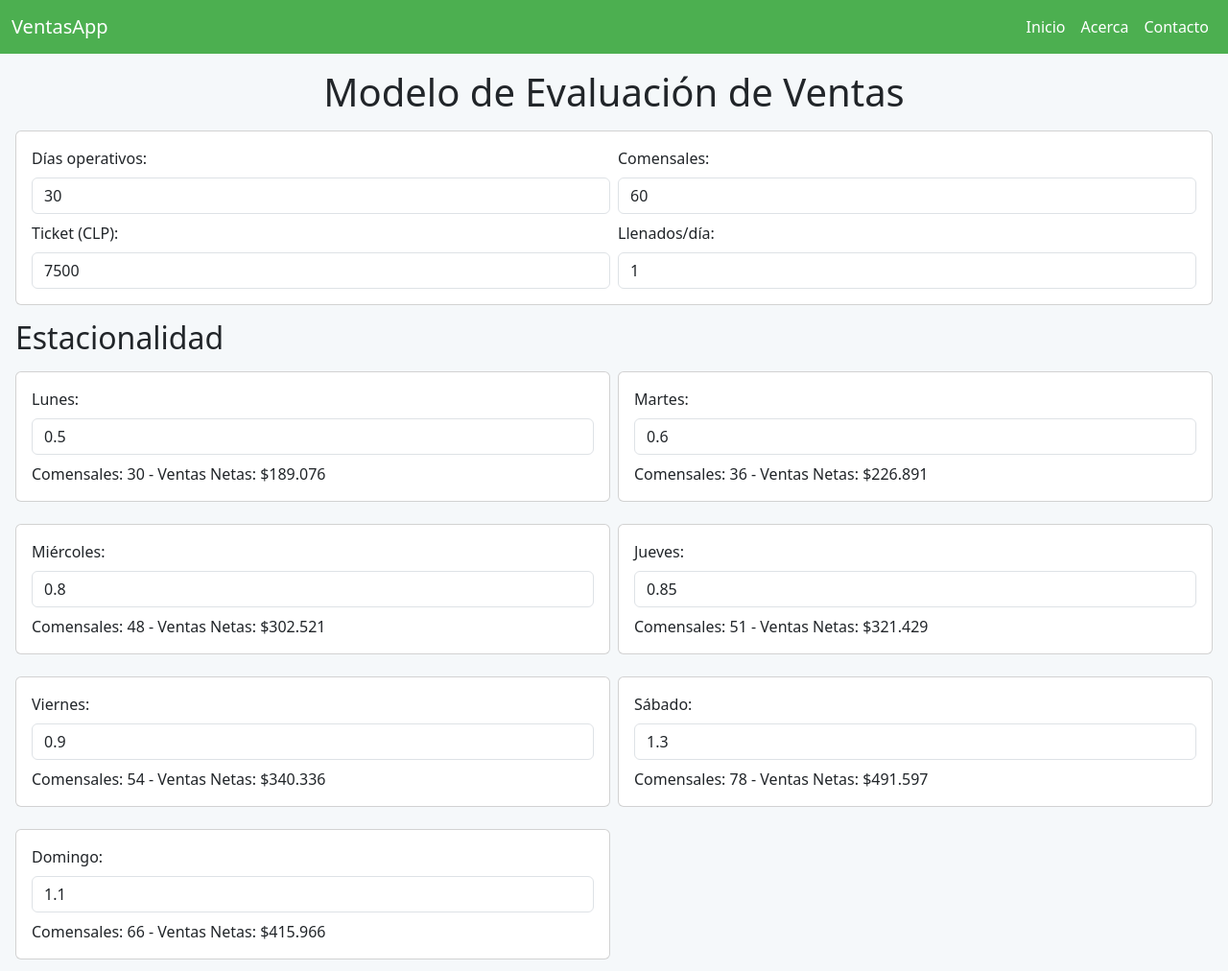
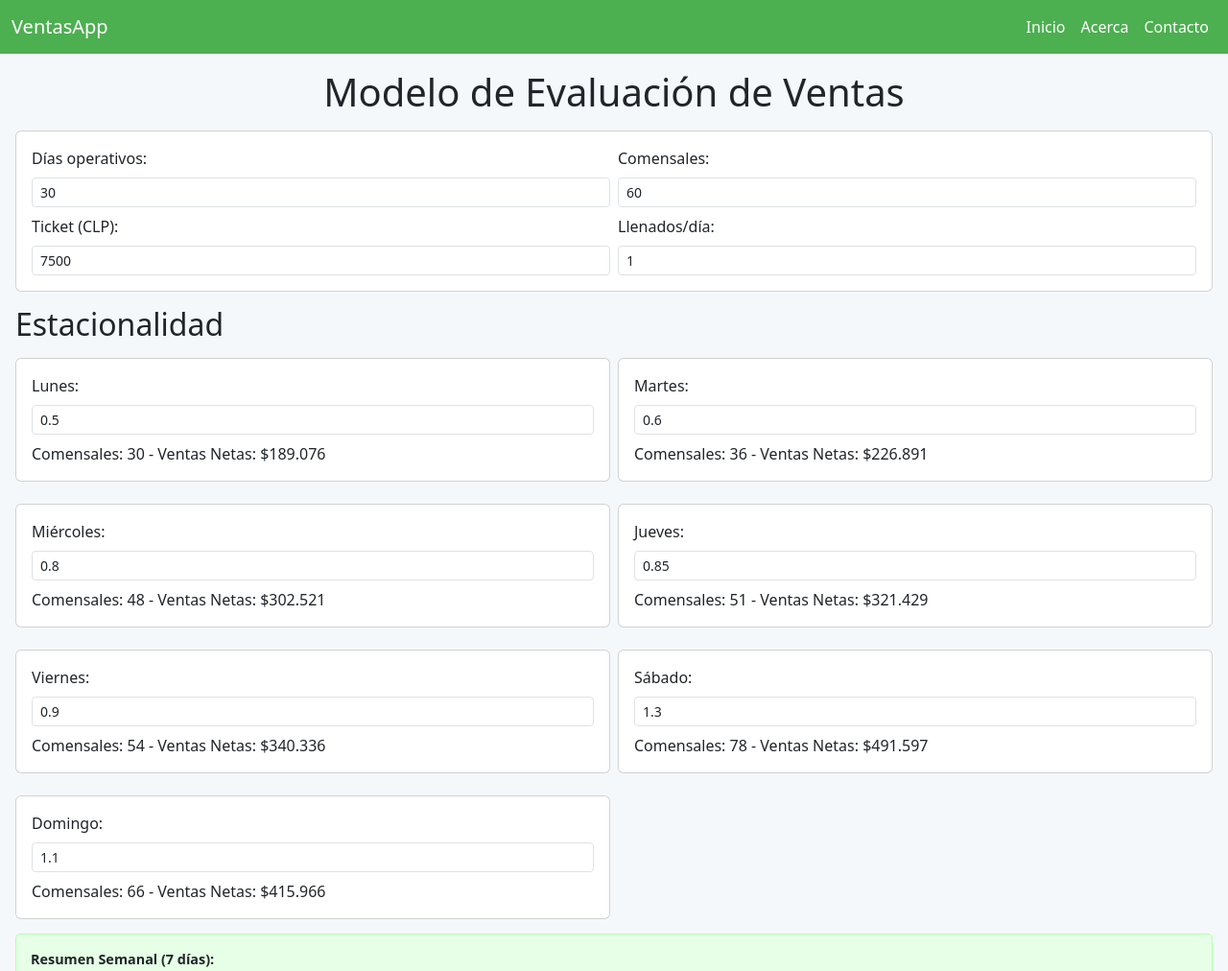
Before and after one commit to mstrubee/Estimacion_Ventas, a plain HTML site: page index.html in a window 1280 px wide. Shown: the top 1012 px of the page at 96% size. Drawn offline with nearby package versions, Linux system fonts and the light colour scheme.

Commit message:
index.html

```diff
--- a/index.html
+++ b/index.html
@@ -49,7 +49,7 @@
         font-size: 0.9rem;
       }
       input.form-control {
-        font-size: 1rem;
+        font-size: 0.9rem;
       }
     }
   </style>
@@ -78,39 +78,39 @@
   <div class="container-fluid px-3">
     <h1 class="text-center mb-3">Modelo de Evaluación de Ventas</h1>
 
-    <!-- Parámetros Base -->
+    <!-- Parámetros Base en dos columnas -->
     <div class="card">
       <div class="card-body">
         <div class="row g-2">
           <div class="col-6">
             <label for="dias" class="form-label">Días operativos:</label>
-            <input type="number" id="dias" value="30" step="any" class="form-control">
+            <input type="number" id="dias" value="30" step="any" class="form-control form-control-sm">
           </div>
           <div class="col-6">
             <label for="comensales" class="form-label">Comensales:</label>
-            <input type="number" id="comensales" value="60" step="any" class="form-control">
+            <input type="number" id="comensales" value="60" step="any" class="form-control form-control-sm">
           </div>
           <div class="col-6">
             <label for="ticket" class="form-label">Ticket (CLP):</label>
-            <input type="number" id="ticket" value="7500" step="any" class="form-control">
+            <input type="number" id="ticket" value="7500" step="any" class="form-control form-control-sm">
           </div>
           <div class="col-6">
             <label for="llenados" class="form-label">Llenados/día:</label>
-            <input type="number" id="llenados" value="1" step="any" class="form-control">
+            <input type="number" id="llenados" value="1" step="any" class="form-control form-control-sm">
           </div>
         </div>
       </div>
     </div>
 
-    <!-- Estacionalidad -->
+    <!-- Estacionalidad en dos columnas -->
     <h2 class="mb-3">Estacionalidad</h2>
     <div class="row row-cols-2 g-2">
-      <!-- Tarjetas para cada día -->
+      <!-- Cada tarjeta para cada día con inputs pequeños -->
       <div class="col">
         <div class="card">
           <div class="card-body">
             <label for="est_lunes" class="form-label">Lunes:</label>
-            <input type="number" id="est_lunes" value="0.5" step="any" class="form-control">
+            <input type="number" id="est_lunes" value="0.5" step="any" class="form-control form-control-sm">
             <div id="info_est_lunes" class="mt-2"></div>
           </div>
         </div>
@@ -119,7 +119,7 @@
         <div class="card">
           <div class="card-body">
             <label for="est_martes" class="form-label">Martes:</label>
-            <input type="number" id="est_martes" value="0.6" step="any" class="form-control">
+            <input type="number" id="est_martes" value="0.6" step="any" class="form-control form-control-sm">
             <div id="info_est_martes" class="mt-2"></div>
           </div>
         </div>
@@ -128,7 +128,7 @@
         <div class="card">
           <div class="card-body">
             <label for="est_miercoles" class="form-label">Miércoles:</label>
-            <input type="number" id="est_miercoles" value="0.8" step="any" class="form-control">
+            <input type="number" id="est_miercoles" value="0.8" step="any" class="form-control form-control-sm">
             <div id="info_est_miercoles" class="mt-2"></div>
           </div>
         </div>
@@ -137,7 +137,7 @@
         <div class="card">
           <div class="card-body">
             <label for="est_jueves" class="form-label">Jueves:</label>
-            <input type="number" id="est_jueves" value="0.85" step="any" class="form-control">
+            <input type="number" id="est_jueves" value="0.85" step="any" class="form-control form-control-sm">
             <div id="info_est_jueves" class="mt-2"></div>
           </div>
         </div>
@@ -146,7 +146,7 @@
         <div class="card">
           <div class="card-body">
             <label for="est_viernes" class="form-label">Viernes:</label>
-            <input type="number" id="est_viernes" value="0.9" step="any" class="form-control">
+            <input type="number" id="est_viernes" value="0.9" step="any" class="form-control form-control-sm">
             <div id="info_est_viernes" class="mt-2"></div>
           </div>
         </div>
@@ -155,7 +155,7 @@
         <div class="card">
           <div class="card-body">
             <label for="est_sabado" class="form-label">Sábado:</label>
-            <input type="number" id="est_sabado" value="1.3" step="any" class="form-control">
+            <input type="number" id="est_sabado" value="1.3" step="any" class="form-control form-control-sm">
             <div id="info_est_sabado" class="mt-2"></div>
           </div>
         </div>
@@ -164,7 +164,7 @@
         <div class="card">
           <div class="card-body">
             <label for="est_domingo" class="form-label">Domingo:</label>
-            <input type="number" id="est_domingo" value="1.1" step="any" class="form-control">
+            <input type="number" id="est_domingo" value="1.1" step="any" class="form-control form-control-sm">
             <div id="info_est_domingo" class="mt-2"></div>
           </div>
         </div>
@@ -187,7 +187,7 @@
   <script src="https://cdn.jsdelivr.net/npm/bootstrap@5.3.0/dist/js/bootstrap.bundle.min.js"></script>
 
   <script>
-    // Función para formatear números a formato CLP sin decimales
+    // Formateo de números a formato CLP sin decimales
     function formatCLP(value) {
       return value.toLocaleString('es-CL', { maximumFractionDigits: 0 });
     }
@@ -207,7 +207,7 @@
 
       // Bases de cálculo
       const baseComensales = comensales * llenados;
-      const baseVentasBrutas = baseComensales * ticket;  // Ventas sin aplicar factor ni IVA
+      const baseVentasBrutas = baseComensales * ticket;
 
       // Factores de estacionalidad (de lunes a domingo)
       const estacionalidad = [
@@ -220,7 +220,7 @@
         safeParseFloat(document.getElementById('est_domingo').value)
       ];
 
-      // Actualización de información en cada día
+      // Actualizar información en cada día
       const diaNames = ["lunes", "martes", "miercoles", "jueves", "viernes", "sabado", "domingo"];
       diaNames.forEach((dia, index) => {
         const factor = estacionalidad[index];
@@ -234,7 +234,7 @@
         }
       });
 
-      // Cálculos generales (para "dias" operativos)
+      // Cálculos generales para "dias" operativos
       const sumaSemanal = estacionalidad.reduce((a, b) => a + b, 0);
       const semanas = Math.floor(dias / 7);
       const resto = dias % 7;
@@ -246,7 +246,7 @@
       const promedioBrutas = dias ? totalBrutas / dias : 0;
       const promedioNetas = dias ? totalNetas / dias : 0;
 
-      // Actualizar resultados generales
+      // Resultados generales
       document.getElementById('resultados').innerHTML = `
         <strong>Resultados (para ${dias} días operativos):</strong><br>
         Base de ventas diarias (sin factor estacional): $${formatCLP(baseVentasBrutas)}<br><br>
```
